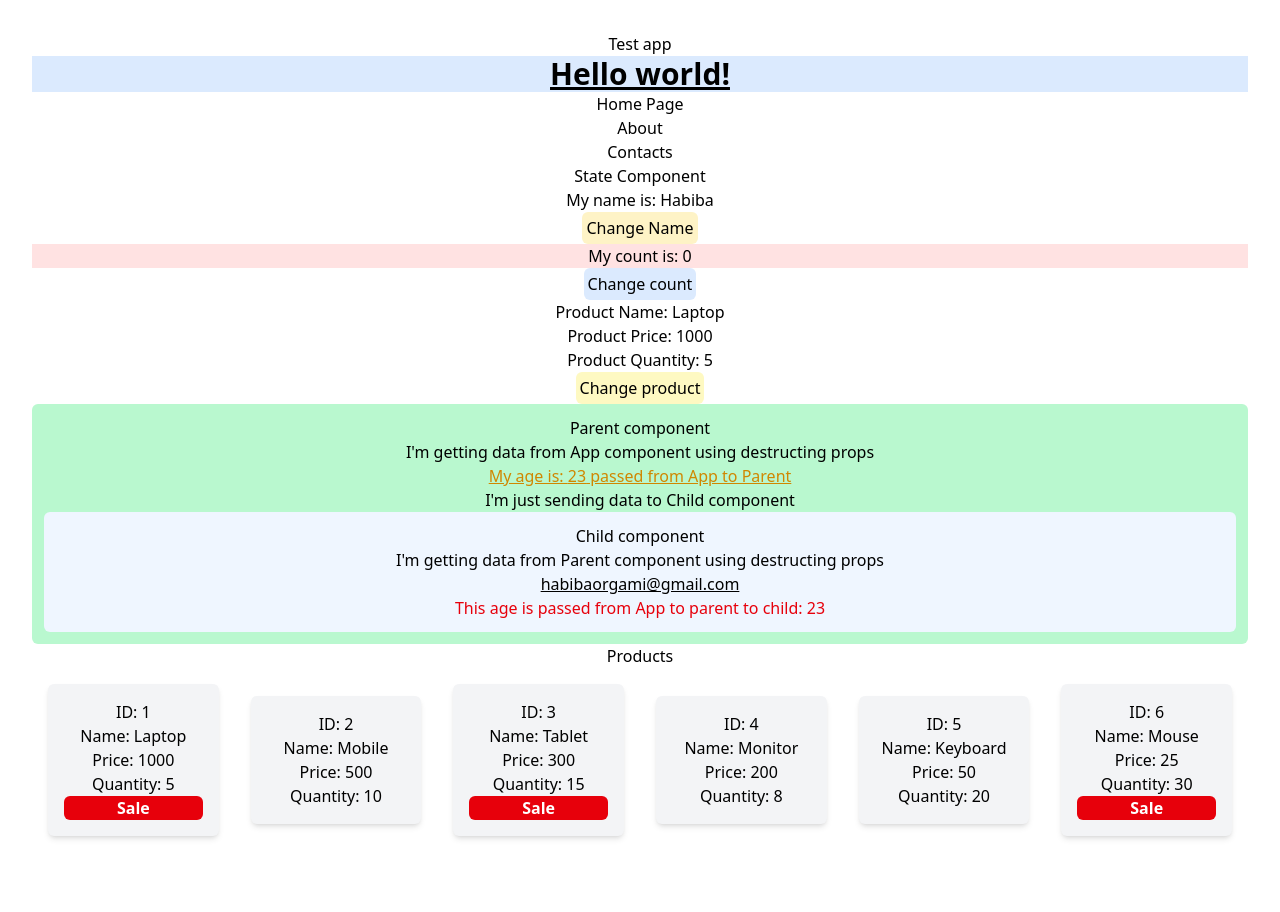
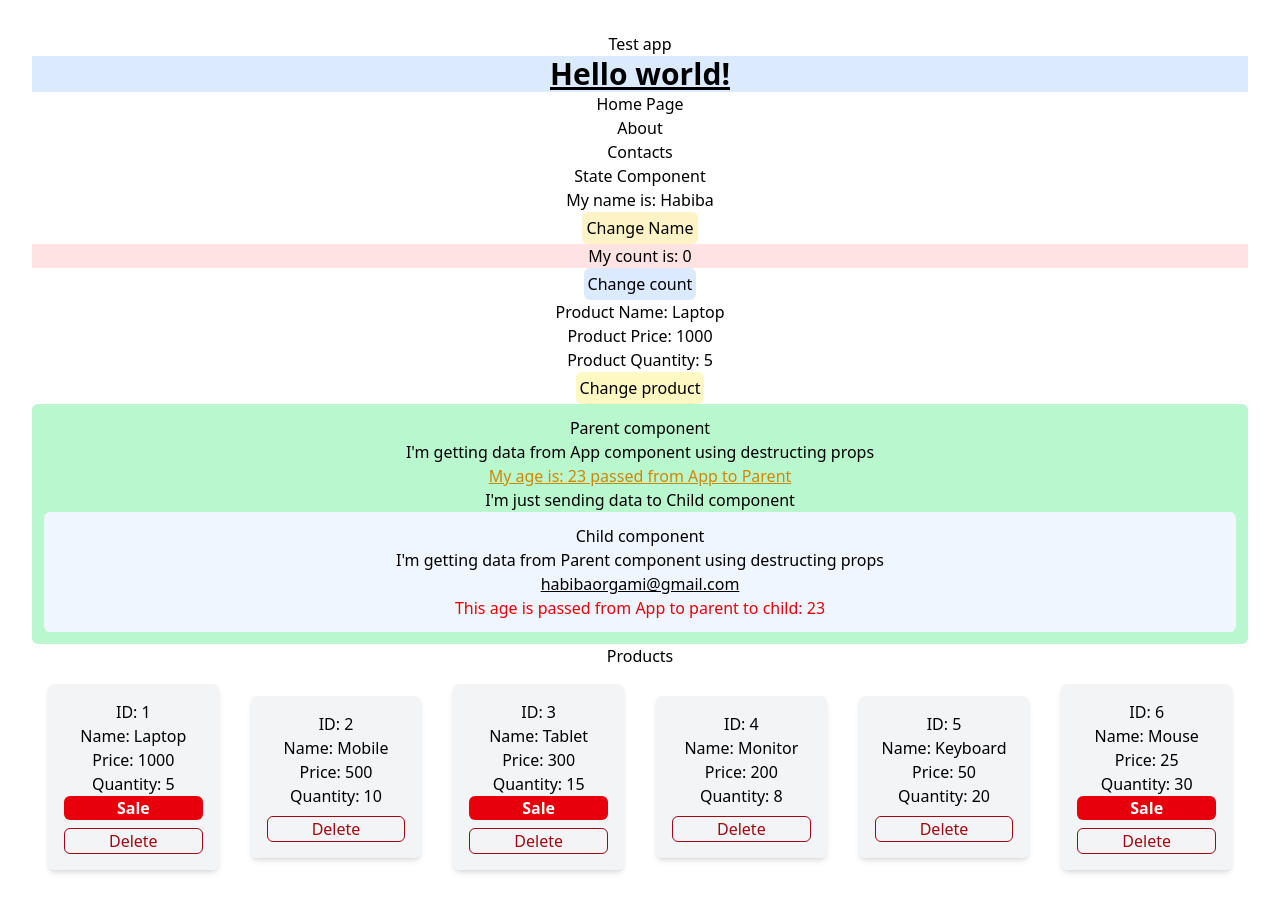
Before and after one commit to HabibaMar3i/reactRouteC44, a React (Vite) app: page / in a window 1280 px wide. Shown: the top 912 px of the page. Before the commit the page ends 884 px from the top, so only its background shows below. Built offline with nearby package versions, Linux system fonts and the light colour scheme.

Commit message:
added delete function with its logic

```diff
--- a/src/App.jsx
+++ b/src/App.jsx
@@ -13,7 +13,7 @@ function App() {
   return (
     <>
       <h1>Test app</h1>
-      <h1 class="text-3xl font-bold underline bg-blue-100">
+      <h1 className="text-3xl font-bold underline bg-blue-100">
         Hello world!
       </h1>
       <Home />
--- a/src/Components/Products/Products.jsx
+++ b/src/Components/Products/Products.jsx
@@ -10,13 +10,22 @@ export default function Products() {
         { id: 5, name: 'Keyboard', price: 50, quantity: 20, onSale: "false"},
         { id: 6, name: 'Mouse', price: 25, quantity: 30, onSale: "true"}
     ])
+
+    let deleteProduct = (id) => {
+        const myProducts = structuredClone(products);
+        const filteredProducts = myProducts.filter((products)=> {
+            return products.id !== id;
+        })
+        setProducts(filteredProducts);
+    }
+
     return (
         <div>
             <h1>Products</h1>
             <div className="flex flex-row justify-center items-center">
             {
                 products.map((product) => (
-                    <SingleProduct key={product.id} productDetails={product} />
+                    <SingleProduct key={product.id} deleteP={deleteProduct} productDetails={product} />
                 ))
             }
             </div>
--- a/src/Components/SingleProduct/SingleProduct.jsx
+++ b/src/Components/SingleProduct/SingleProduct.jsx
@@ -1,6 +1,6 @@
 import React from 'react'
 
-export default function SingleProduct({ productDetails }) {
+export default function SingleProduct({ productDetails, deleteP }) {
     const { id, name, price, quantity, onSale } = productDetails;
     return (
         <div className='bg-gray-100 p-4 rounded-md shadow-md m-4 w-1/3'>
@@ -10,6 +10,7 @@ export default function SingleProduct({ productDetails }) {
             <p>Quantity: {quantity}</p>
             {/* { onSale=='true' ? <div className='bg-red-600 text-white font-bold rounded-md'>Sale</div> : <div className='bg-green-600 text-white font-bold rounded-md'>Not on Sale</div> } */}
             { onSale=='true' && <div className='bg-red-600 text-white font-bold rounded-md'>Sale</div>}
+            <button onClick={() => deleteP(id)} className='cursor-pointer border-solid border-red-800 border-1 w-full px-2 rounded-md mt-2 text-red-800'>Delete</button>
         </div>
     )
 }
```
